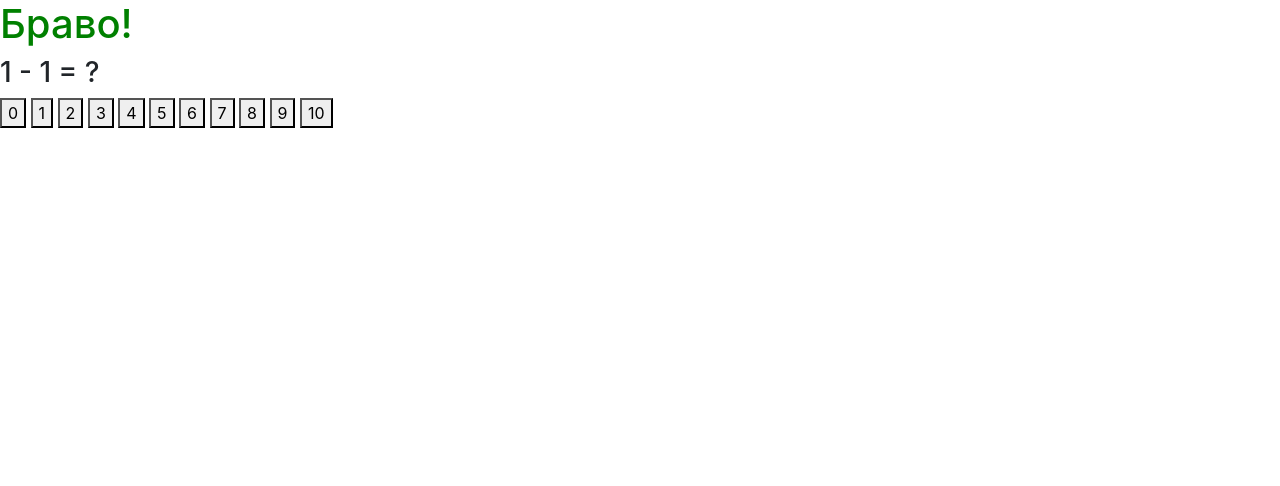
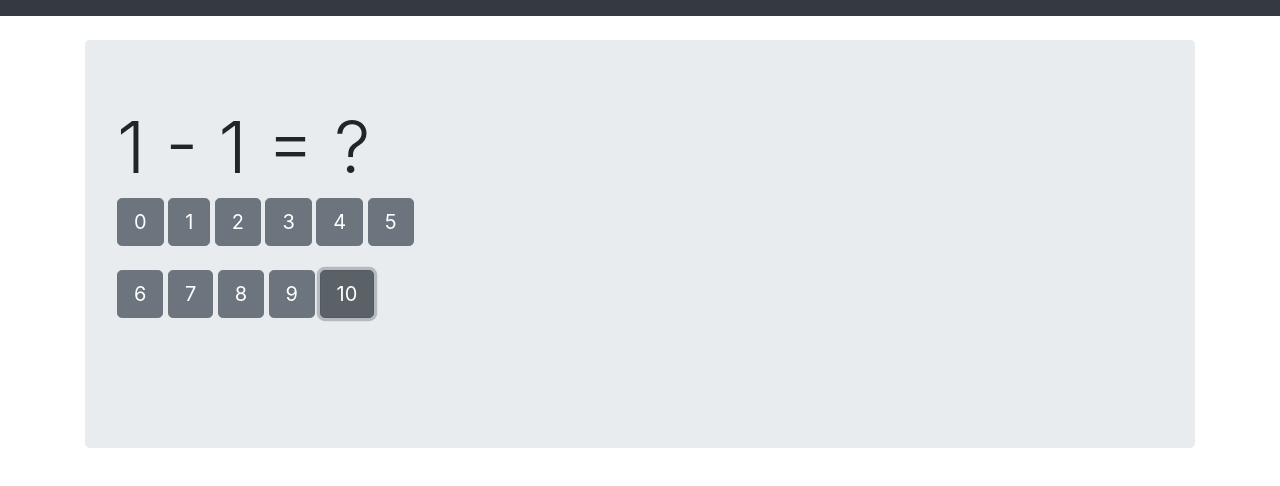
Before and after one commit to d3xter666/learning-games, a website: page src/index.html in a window 1280 px wide. Both pictures are taken after a click on the button "10". Drawn offline with nearby package versions, Linux system fonts and the light colour scheme.

Commit message:
Initial commit

```diff
--- a/src/index.html
+++ b/src/index.html
@@ -1,31 +1,45 @@
-<!DOCTYPE html>
+<!doctype html>
 <html lang="en">
 <head>
-	<meta charset="UTF-8">
-	<title>Title</title>
+	<meta charset="utf-8">
+	<meta name="viewport" content="width=device-width, initial-scale=1, shrink-to-fit=no">
+	<title>Лесна математика</title>
 
 	<link rel="stylesheet" href="../node_modules/bootstrap/dist/css/bootstrap.min.css">
 	<script type="text/javascript" src="math.js"></script>
 </head>
 <body>
+<nav class="navbar navbar-expand-md navbar-dark bg-dark mb-4">
 
-<div id="main">
-	<h1 id="message-answer"></h1>
-	<h3 id="equation"></h3>
-	<div>
-		<button id="btn0">0</button>
-		<button id="btn1">1</button>
-		<button id="btn2">2</button>
-		<button id="btn3">3</button>
-		<button id="btn4">4</button>
-		<button id="btn5">5</button>
-		<button id="btn6">6</button>
-		<button id="btn7">7</button>
-		<button id="btn8">8</button>
-		<button id="btn9">9</button>
-		<button id="btn10">10</button>
+</nav>
+
+<main role="main" class="container">
+	<div class="jumbotron">
+		<h2 id="equation" class="display-3"></h2>
+
+		<div class="row">
+			<div class="col">
+				<button class="btn btn-secondary btn-lg btn-lg" id="btn0">0</button>
+				<button class="btn btn-secondary btn-lg" id="btn1">1</button>
+				<button class="btn btn-secondary btn-lg" id="btn2">2</button>
+				<button class="btn btn-secondary btn-lg" id="btn3">3</button>
+				<button class="btn btn-secondary btn-lg" id="btn4">4</button>
+				<button class="btn btn-secondary btn-lg" id="btn5">5</button>
+			</div>
+			<div class="w-100"></div>
+			<div class="col">
+				<br>
+				<button class="btn btn-secondary btn-lg" id="btn6">6</button>
+				<button class="btn btn-secondary btn-lg" id="btn7">7</button>
+				<button class="btn btn-secondary btn-lg" id="btn8">8</button>
+				<button class="btn btn-secondary btn-lg" id="btn9">9</button>
+				<button class="btn btn-secondary btn-lg" id="btn10">10</button>
+			</div>
+		</div>
+		<br>
+
+		<h3 id="message-answer" class="alert"></h3>
 	</div>
-</div>
-
+</main>
 </body>
 </html>
--- a/src/math.js
+++ b/src/math.js
@@ -15,14 +15,19 @@ window.addEventListener('DOMContentLoaded', function () {
 			var answer = parseInt(this.innerText);
 
 			if (answer === evaluation) {
-				messageAnswer.innerHTML = "Браво!";
-				messageAnswer.style.color = "green";
+				messageAnswer.innerHTML = "Браво! Отговорът е " + answer;
+				messageAnswer.className = "alert alert-success";
+
+				setTimeout(makeEquation, 2000);
 			} else {
-				messageAnswer.innerHTML = "Грешка!";
-				messageAnswer.style.color = "red";
+				messageAnswer.innerHTML = "Грешка! Опитай отново!";
+				messageAnswer.className = "alert alert-danger";
 			}
 
-			makeEquation();
+			setTimeout(function () {
+				messageAnswer.innerHTML = "&nbsp;"
+				messageAnswer.className = "";
+			}, 1500);
 		});
 	}
 
```
Also changed, not shown: package.json (added, +26 -0 lines), 1 other file.
